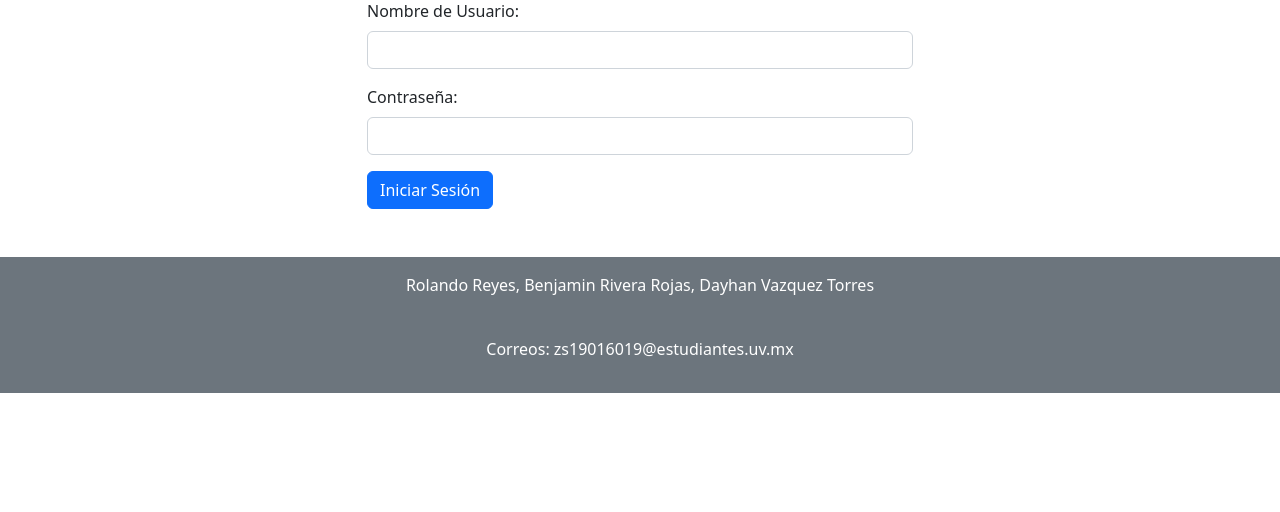
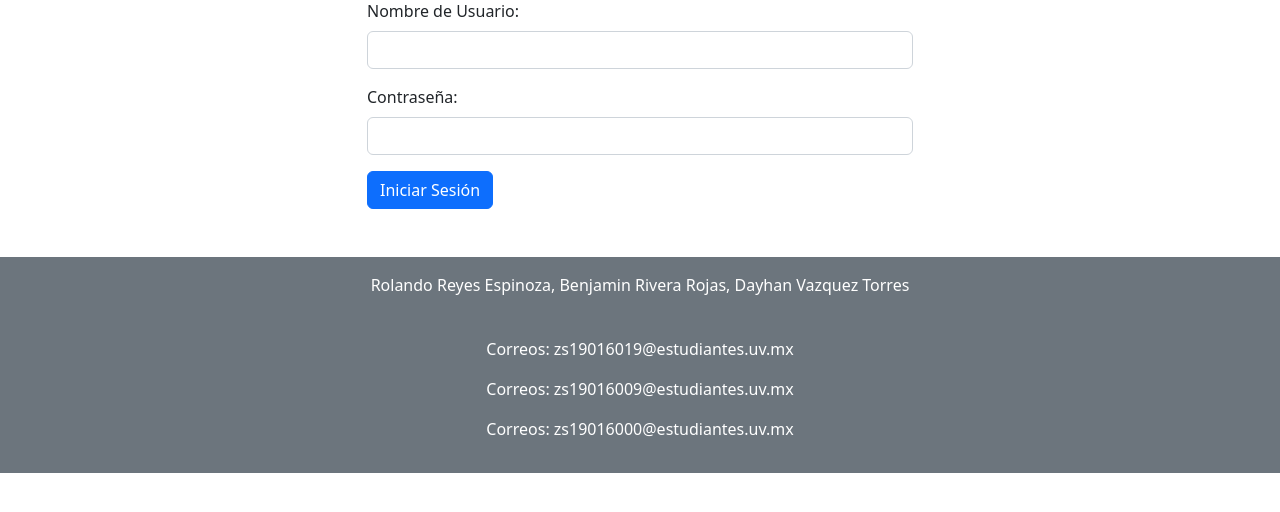
Before and after one commit to DayhanTorres1703/proyectodesarrollo, a Django app: page /login/ in a window 1280 px wide. Shown: the part 95-607 px from the top of the page. Run offline with Django 5.2, Linux system fonts and the light colour scheme.

Commit message:
se modifico carpetas y directorios

```diff
--- a/miapp/templates/login.html
+++ b/miapp/templates/login.html
@@ -49,8 +49,10 @@
 </div>
 <br><br>
 <footer class="container-fluid text-center bg-secondary text-white p-3">
-    <p>Rolando Reyes, Benjamin Rivera Rojas, Dayhan Vazquez Torres</p> <br>
+    <p>Rolando Reyes Espinoza, Benjamin Rivera Rojas, Dayhan Vazquez Torres</p> <br>
     <p>Correos: zs19016019@estudiantes.uv.mx</p>
+    <p>Correos: zs19016009@estudiantes.uv.mx</p>
+    <p>Correos: zs19016000@estudiantes.uv.mx</p>
   </footer>
 </body>
 
--- a/miapp/templates/registroRespaldo.html
+++ b/miapp/templates/registroRespaldo.html
@@ -50,9 +50,9 @@
     <div class="mb-3">
       <label for="directorioDestino" class="form-label">Directorio Destino en el Servidor Destino</label>
       <select class="form-select" id="directorioDestino" name="directorioDestino" required>
-        <option value="/etc">"/Etc"</option>
-        <option value="/usr/share">"Usr/Share"</option>
         <option value="/home/backups">"Home/Backups"</option>
+        <option value="/home/backups/Portafolio1">"Home/Backups/Portafolio1"</option>
+        <option value="/home/backups/Portafolio2">"Home/Backups/Portafolio2"</option>
       </select>
     </div>
 
```
